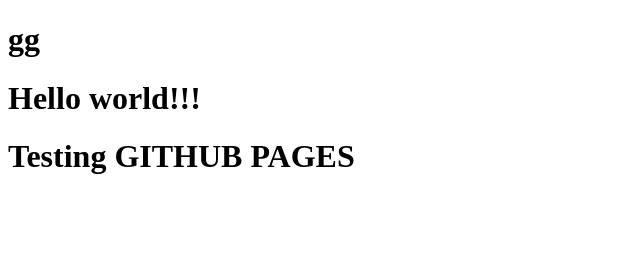
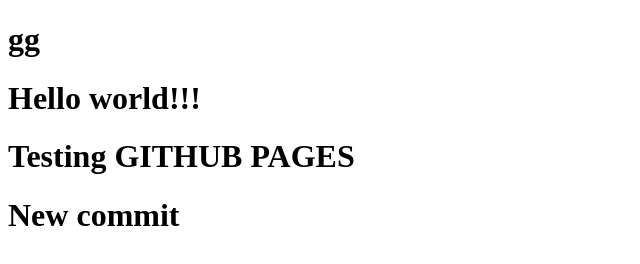
Before and after one commit to LittlePitza/little_sunshine, a plain HTML site: page gg.html in a window 1280 px wide. Shown: the whole page, without its empty margins (0-640 px from the left). Drawn offline with Linux system fonts and the light colour scheme.

Commit message:
Segundo commit

```diff
--- a/gg.html
+++ b/gg.html
@@ -8,5 +8,6 @@
     <h1>gg</h1>
     <h1>Hello world!!!</h1>
     <h1>Testing GITHUB PAGES</h1>
+    <h1>New commit </h1>
 </body>
 </html>
```
